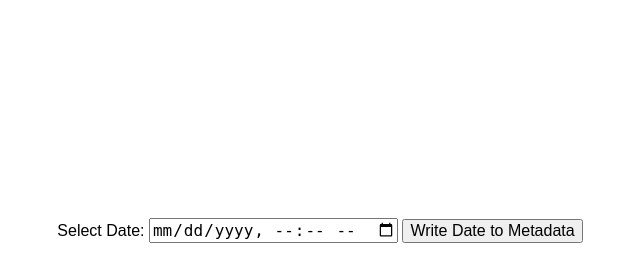
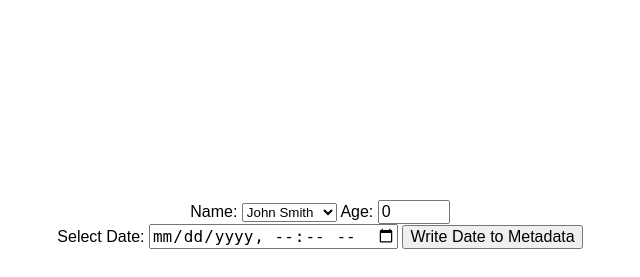
Before and after one commit to RTnhN/PhotoTimeSleuth, a Flask app: page / in a window 1280 px wide. Shown: the part 857-1134 px from the top of the page, without its empty margins (320-960 px from the left). Before the commit the page ends 1100 px from the top, so only its background shows below. Run offline with Flask 3, Linux system fonts and the light colour scheme; data that the repository does not hold is empty; parts of the project's set-up code (start-up, migrations or seed data) failed here and were passed over.

Commit message:
Add age date estimation

```diff
--- a/PhotoTimeSleuth/app.py
+++ b/PhotoTimeSleuth/app.py
@@ -1,11 +1,11 @@
 import logging
 import os
 import sys
+from datetime import datetime, timedelta
 from .image_helper import change_image_date
 from .basic_helper import get_local_ip
 
-import psutil
-import piexif
+import shutil
 from flask import Flask, jsonify, render_template, request, send_from_directory
 from werkzeug.utils import secure_filename
 
@@ -15,7 +15,9 @@ app = Flask(__name__)
 @app.route("/")
 def index():
     """Serve the main HTML page."""
-    return render_template("index.html")
+    names_and_bdays = load_names_and_bdays()
+
+    return render_template("index.html", names_and_bdays=names_and_bdays)
 
 
 @app.route("/api/update_metadata", methods=["POST"])
@@ -50,6 +52,32 @@ def update_metadata():
         return jsonify({"error": message}), 500
 
 
+@app.route("/api/get_age_date", methods=["POST"])
+def get_age_date():
+    data = request.get_json()
+    person_name = data.get("person_name")
+    age = data.get("age")
+    if not person_name or ".." in person_name or "/" in person_name:
+        return jsonify({"error": "Invalid person name"}), 400
+    if not age:
+        return jsonify({"error": "Invalid age"}), 400
+    try:
+        age = int(age)
+    except ValueError:
+        return jsonify({"error": "Invalid age"}), 400
+
+    bday = [
+        person for person in load_names_and_bdays() if person["name"] == person_name
+    ][0]["bday"]
+
+    estimated_date = calculate_date(bday, age)
+
+    if not estimated_date:
+        return jsonify({"error": "Invalid birthday or age"}), 400
+
+    return jsonify({"estimated_date": estimated_date}), 200
+
+
 @app.route("/api/folder_path", methods=["GET"])
 def get_folder_path():
     """API route to retrieve the folder path."""
@@ -74,6 +102,38 @@ def get_photos():
     return jsonify({"photos": photos}), 200
 
 
+@app.route("/api/names_and_bdays", methods=["GET"])
+def get_names_and_bdays():
+    """API route to retrieve the names and birthdays."""
+    return jsonify({"names_and_bdays": load_names_and_bdays()}), 200
+
+
+def load_names_and_bdays():
+    """Helper function to load names and birthdays from the bday file."""
+    bday_file = app.config.get("BDAY_FILE")
+    if not bday_file or not os.path.isfile(bday_file):
+        return []  # Return an empty list instead of an error
+
+    names_and_bdays = []
+    with open(bday_file, "r") as f:
+        for line in f:
+            if line.startswith("#"):
+                continue
+            name, bday = line.strip().split("\t")
+            names_and_bdays.append({"name": name, "bday": bday})
+
+    return names_and_bdays
+
+
+def calculate_date(bday, age):
+    try:
+        birthday = datetime.strptime(bday, "%Y-%m-%d")
+        estimated_date = birthday + timedelta(days=age * 365.25)
+        return estimated_date.strftime("%Y-%m-%dT%H:%M")
+    except ValueError:
+        return None
+
+
 @app.route("/photos/<path:filename>")
 def serve_photo(filename):
     """Serve photos from the configured photo directory."""
@@ -81,12 +141,9 @@ def serve_photo(filename):
     return send_from_directory(photo_dir, filename)
 
 
-def get_local_ip():
-    for _, addrs in psutil.net_if_addrs().items():
-        for addr in addrs:
-            if addr.family == 2 and addr.address.startswith("192.168."):
-                return addr.address  # Returns the first 192.168.x.x address found
-    return None
+def make_default_bdays_file(bday_file):
+    sample_bdays_file = os.path.join(os.path.dirname(__file__), "default_bday.txt")
+    shutil.copyfile(sample_bdays_file, bday_file)
 
 
 def main():
@@ -101,12 +158,26 @@ def main():
             "If not provided, the current working directory will be used."
         ),
     )
+    parser.add_argument(
+        "--bday-file",
+        type=str,
+        help=(
+            "Path to the file containing birthdays. "
+            "If not provided, the current working directory will be used."
+        ),
+    )
     args = parser.parse_args()
 
     directory = args.directory
+    bday_file = args.bday_file
 
     if not directory:
         directory = os.getcwd()
+
+    if not bday_file:
+        bday_file = os.path.join(directory, "bdays.txt")
+        if not os.path.isfile(bday_file):
+            make_default_bdays_file(bday_file)
 
     if not os.path.isdir(directory):
         print(f"Error: Directory {directory} does not exist or is not accessible.")
@@ -134,6 +205,7 @@ def main():
     print(f"Serving on {serving_ip}")
 
     app.config["PHOTO_DIRECTORY"] = directory
+    app.config["BDAY_FILE"] = bday_file
     app.run(host="0.0.0.0", port=port, debug=True)
 
 
--- /dev/null
+++ b/PhotoTimeSleuth/default_bday.txt
@@ -0,0 +1,11 @@
+# This is a basic example of a bday file.
+# Each line that starts with a # is a comment.
+# Each line is a name and a date in the format YYYY-MM-DD.
+# The date is the birthday of the person with the given name.
+# There is a tab between the name and the date.
+John Smith	1990-01-01
+Jane Doe	1980-01-01
+Bob Jones	1970-01-01
+Alice Smith	1960-01-01
+Dave Brown	1950-01-01
+Carol Lee	1940-01-01
--- a/PhotoTimeSleuth/static/js/script.js
+++ b/PhotoTimeSleuth/static/js/script.js
@@ -88,4 +88,41 @@ async function updateMetadata() {
     }
 }
 
+
+async function getAgeDate() {
+    const ageInput = document.getElementById('age');
+    const nameSelect = document.getElementById('names');
+    const selectedName = nameSelect.value;
+    const formattedAge = ageInput.value;
+    if (!selectedName || !formattedAge) {
+        alert("Please select a name and an age.");
+        return;
+    }
+
+    try {
+        const response = await fetch('/api/get_age_date', {
+            method: 'POST', // Ensure method is in uppercase
+            headers: { 'Content-Type': 'application/json' },
+            body: JSON.stringify({
+                person_name: selectedName,
+                age: formattedAge
+            })
+        });
+
+        const data = await response.json();
+        if (response.ok) {
+            const estimatedDate = data.estimated_date;
+            if (estimatedDate) {
+                document.getElementById('date-picker').value = estimatedDate;
+            } else {
+                alert("Invalid date format received from the server.");
+            }
+        } else {
+            alert("Error: " + data.error);
+        }
+    } catch (error) {
+        console.error('Error getting age date:', error);
+    }
+}
+
 fetchPhotos();
--- a/PhotoTimeSleuth/templates/index.html
+++ b/PhotoTimeSleuth/templates/index.html
@@ -22,7 +22,16 @@
             <img id="photo" src="" alt="No photo available">
             <button id="next-button" class="side-button" onclick="nextPhoto()">⮞</button>
         </div>
-        <br>
+        <div id="names-container">
+            <label for="names">Name:</label>
+            <select name="names" id="names">
+            {% for name in names_and_bdays %}
+                <option value="{{ name['name'] }}">{{ name['name'] }}</option>
+            {% endfor %}
+            </select>
+            <label for="age">Age:</label>
+            <input onchange="getAgeDate()" type="number" name="age" id="age" min="0" max="120" value="0">
+        </div>
         <div id="date-buttons-container">
             <label for="date-picker">Select Date:</label>
             <input type="datetime-local" id="date-picker">
```
